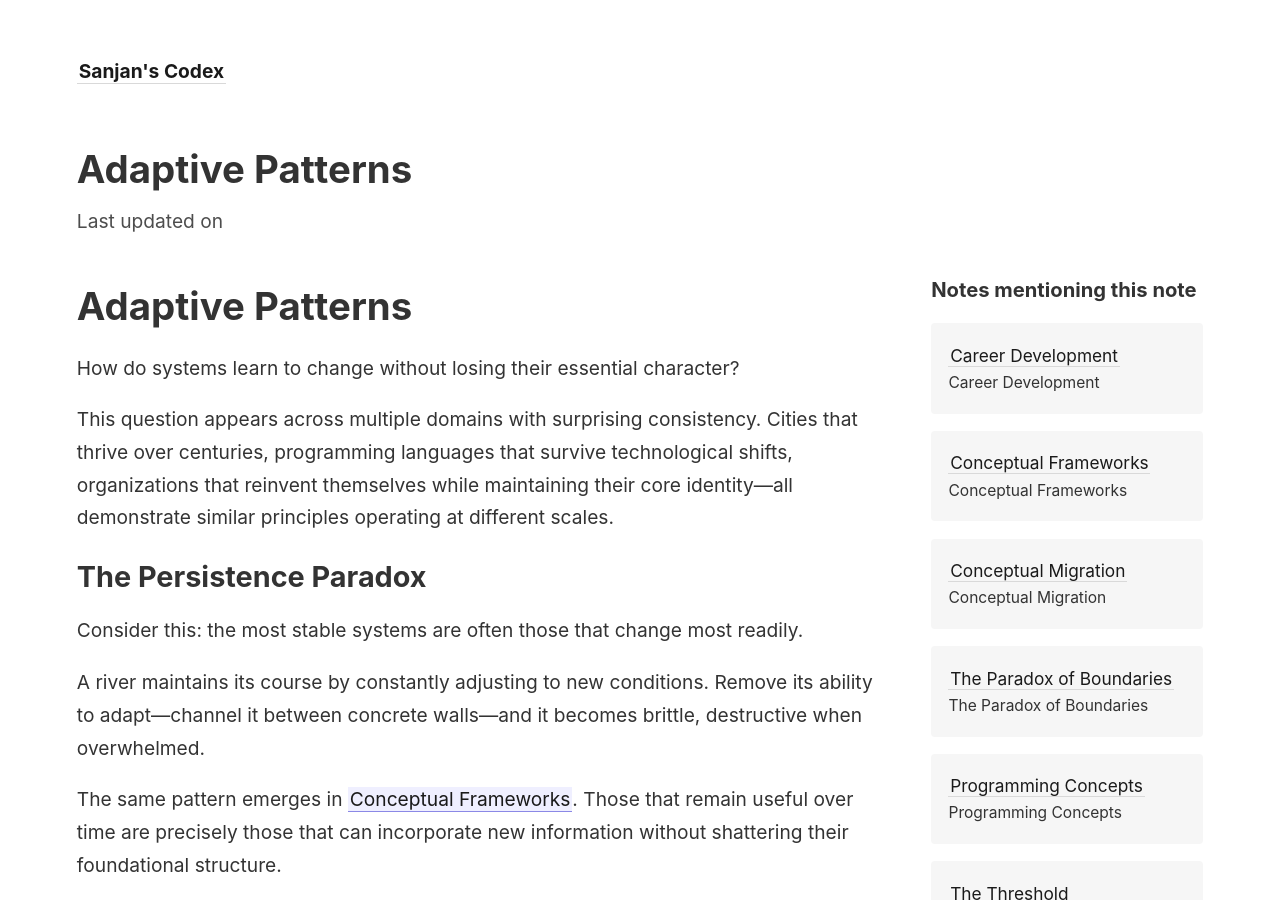
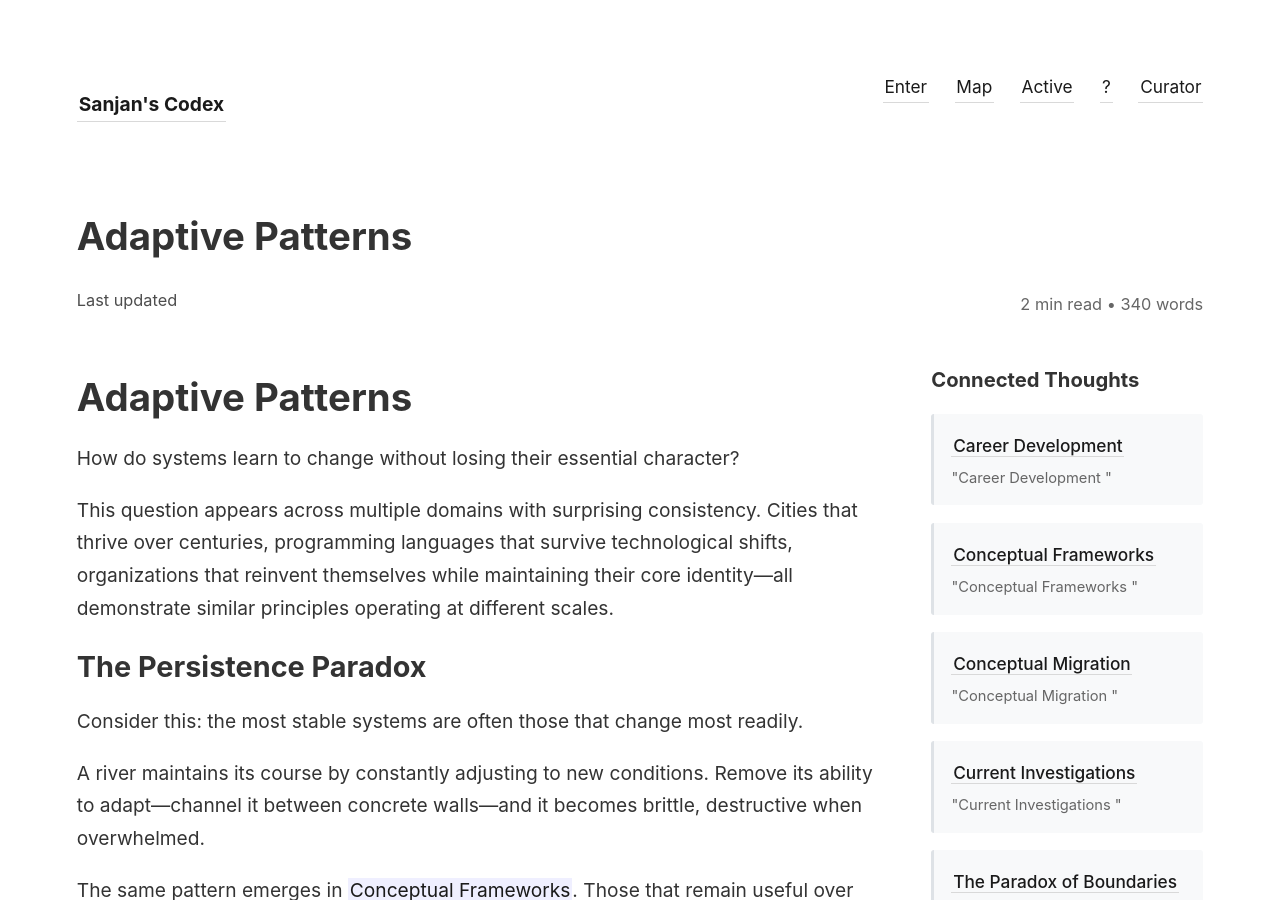
Before and after one commit to sanjanb/my-digital-garden, a Jekyll site: the page built from _notes/adaptive-patterns.md, in a window 1280 px wide and 900 px high. Built offline with Jekyll 4.4.1, drawn with Linux system fonts in a browser that asks for light colours; some of the changed text lies outside the part shown.

Commit message:
Refactor navigation and layout: enhance structure and styling for improved usability and aesthetics; add new links to navigation

```diff
--- a/_includes/nav.html
+++ b/_includes/nav.html
@@ -1,3 +1,10 @@
-<div>
+<div style="display: flex; justify-content: space-between; align-items: center; margin-bottom: 2em; flex-wrap: wrap;">
     <a class="internal-link" href="{{ site.baseurl }}/"><b>{{ site.title }}</b></a>
+    <nav style="display: flex; gap: 1.5em; font-size: 0.9em; flex-wrap: wrap;">
+        <a class="internal-link" href="{{ site.baseurl }}/welcome-to-my-garden">Enter</a>
+        <a class="internal-link" href="{{ site.baseurl }}/map">Map</a>
+        <a class="internal-link" href="{{ site.baseurl }}/current-investigations">Active</a>
+        <a class="internal-link" href="{{ site.baseurl }}/random">?</a>
+        <a class="internal-link" href="{{ site.baseurl }}/about">Curator</a>
+    </nav>
 </div>
--- a/_layouts/note.html
+++ b/_layouts/note.html
@@ -5,10 +5,16 @@ layout: default
 <article>
   <div>
     <h1>{{ page.title }}</h1>
-    <time datetime="{{ page.last_modified_at | date_to_xmlschema }}">{% if page.type != 'pages' %}
-      Last updated on {{ page.last_modified_at | date: "%B %-d, %Y" }}
-      {% endif %}
-    </time>
+    <div style="display: flex; justify-content: space-between; align-items: center; margin: 1em 0; font-size: 0.85em; color: #666;">
+        <time datetime="{{ page.last_modified_at | date_to_xmlschema }}">{% if page.type != 'pages' %}
+          Last updated {{ page.last_modified_at | date: "%B %-d, %Y" }}
+        {% endif %}</time>
+        <span>
+          {% assign words = content | strip_html | number_of_words %}
+          {% assign reading_time = words | divided_by: 200 | plus: 1 %}
+          {{ reading_time }} min read • {{ words }} words
+        </span>
+    </div>
   </div>
 
   <div id="notes-entry-container">
@@ -18,22 +24,22 @@ layout: default
     </content>
 
     <side style="font-size: 0.9em">
-      <h3 style="margin-bottom: 1em">Notes mentioning this note</h3>
+      <h3 style="margin-bottom: 1em">Connected Thoughts</h3>
       {% if page.backlinks.size > 0 %}
       <div style="display: grid; grid-gap: 1em; grid-template-columns: repeat(1fr);">
       {% for backlink in page.backlinks %}
-        <div class="backlink-box">
-        <a class="internal-link" href="{{ site.baseurl }}{{ backlink.url }}{%- if site.use_html_extension -%}.html{%- endif -%}">{{ backlink.title }}</a><br>
-        <div style="font-size: 0.9em">{{ backlink.excerpt | strip_html | truncatewords: 20 }}</div>
+        <div class="backlink-box" style="padding: 1em; background: #f8f9fa; border-left: 3px solid #dee2e6; border-radius: 3px;">
+        <a class="internal-link" href="{{ site.baseurl }}{{ backlink.url }}{%- if site.use_html_extension -%}.html{%- endif -%}" style="font-weight: 500;">{{ backlink.title }}</a>
+        <div style="font-size: 0.85em; margin-top: 0.5em; color: #666; line-height: 1.4;">
+          "{{ backlink.excerpt | strip_html | truncatewords: 25 }}"
+        </div>
         </div>
       {% endfor %}
       </div>
       {% else %}
-
-      <div style="font-size: 0.9em">
-        <p>
-          There are no notes linking to this note.
-        </p>
+      <div style="font-size: 0.9em; padding: 1em; background: #f8f9fa; border-radius: 3px; text-align: center; color: #666;">
+        <p>This thought exists in isolation—for now.</p>
+        <p style="font-style: italic;">Perhaps it's waiting for the right connection to emerge.</p>
       </div>
       {% endif %}
     </side>
@@ -42,6 +48,12 @@ layout: default
 
 <hr>
 
-<p>Here are all the notes in this garden, along with their links, visualized as a graph.</p>
+<div style="margin: 2em 0;">
+<h3 style="margin-bottom: 1em;">Conceptual Network</h3>
+<p style="color: #666; margin-bottom: 1em;">
+Each node represents a thought; each connection reveals how ideas influence one another.
+Node size reflects connection density. Click to navigate, hover to explore.
+</p>
 
 {% include notes_graph.html %}
+</div>
```
Also changed, not shown: _notes/current-investigations.md (added, +62 -0 lines), _pages/index.md (+15 -9 lines), _pages/map.md (added, +57 -0 lines), _pages/random.md (added, +40 -0 lines).
